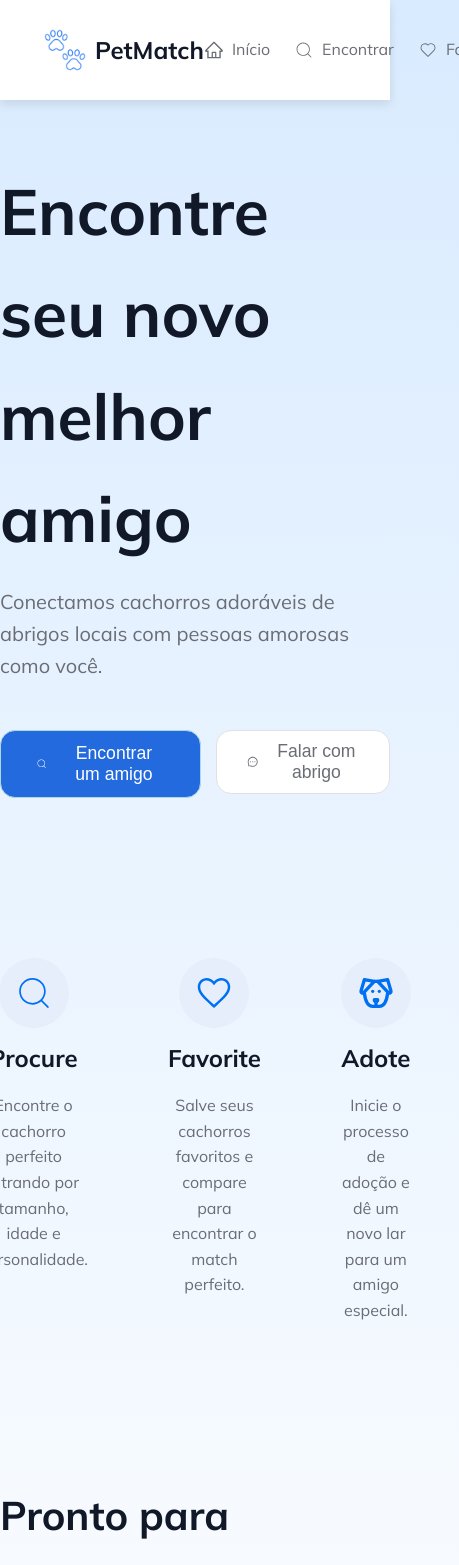
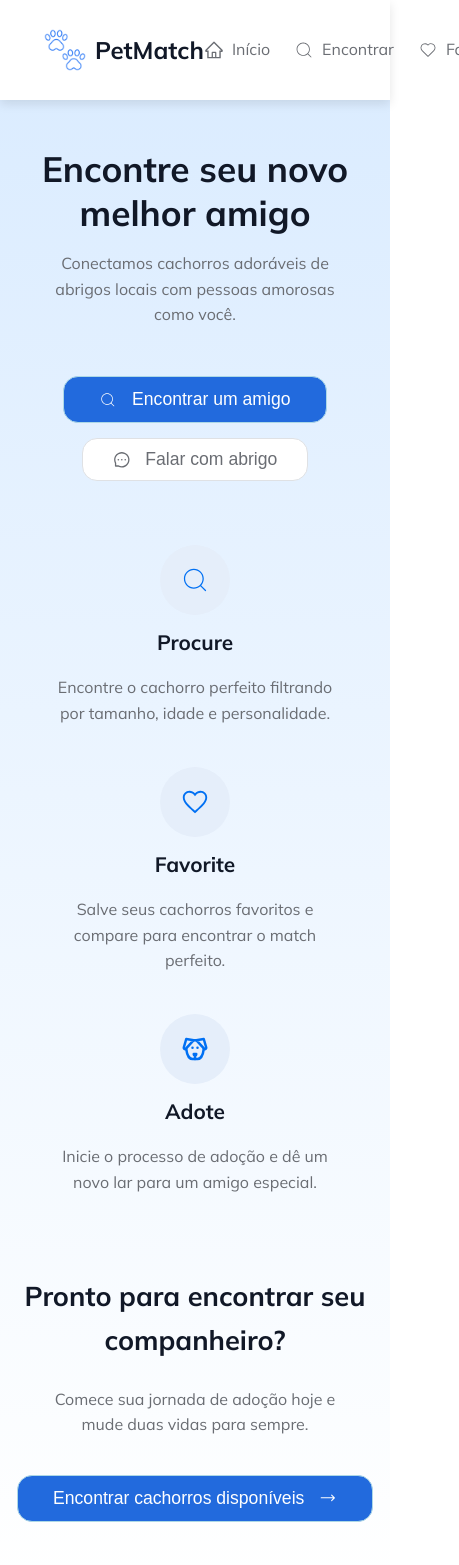
Before and after one commit to GGhiaroni/petmatch, a React (Vite) app: page / in a window 390 px wide. Shown: the top 1565 px of the page, 459 px wide, since content can reach past the window. Built offline with nearby package versions, Linux system fonts and the light colour scheme.

Commit message:
tornando a home responsiva para todos os dispositivos

```diff
--- a/src/componentes/HeroSection/index.jsx
+++ b/src/componentes/HeroSection/index.jsx
@@ -10,21 +10,62 @@ const HeroSectionContainer = styled.section`
   display: flex;
   flex-direction: column;
   align-items: center;
+
+  @media (max-width: 768px) {
+    margin: 6rem auto;
+  }
+
+  @media (max-width: 480px) {
+    margin: 8rem auto 2rem auto;
+  }
 `;
 
 const H1Estilizado = styled.h1`
   font-size: 4rem;
   color: var(--corTextoPrincipal);
+  text-align: center;
+
+  @media (max-width: 1024px) {
+    font-size: 3rem;
+  }
+
+  @media (max-width: 768px) {
+    font-size: 2.5rem;
+    line-height: normal;
+    margin-top: 1.2rem;
+  }
+
+  @media (max-width: 480px) {
+    font-size: 2.2rem;
+    line-height: normal;
+  }
 `;
 
 const SpanEstilizado = styled.span`
   font-size: 1.25rem;
   color: var(--corTexto);
   margin-top: 1rem;
+  text-align: center;
+
+  @media (max-width: 1024px) {
+    font-size: 1.5rem;
+  }
+
+  @media (max-width: 768px) {
+    font-size: 1.1rem;
+    max-width: 500px;
+  }
+
+  @media (max-width: 480px) {
+    font-size: 1rem;
+    max-width: 300px;
+  }
 `;
 
 const ContainerBotoes = styled.div`
   display: flex;
+  flex-wrap: wrap;
+  justify-content: center;
   gap: 15px;
   margin-top: 3rem;
 `;
--- a/src/componentes/HeroSectionIcones/index.jsx
+++ b/src/componentes/HeroSectionIcones/index.jsx
@@ -6,9 +6,21 @@ import styled from "styled-components";
 const ContainerIcones = styled.div`
   display: flex;
   gap: 5rem;
-  margin-top: 10rem;
+  margin-top: 7rem;
   justify-content: center;
   padding: 0 3rem;
+
+  @media (max-width: 768px) {
+    margin-top: 6rem;
+    gap: 3rem;
+  }
+
+  @media (max-width: 480px) {
+    flex-direction: column;
+    align-items: center;
+    margin-top: 4rem;
+    gap: 2.5rem;
+  }
 `;
 
 const ItemIcone = styled.div`
@@ -30,16 +42,28 @@ const IconeContainer = styled.div`
 const IconeLupaEstilizado = styled(CiSearch)`
   color: #0070f3;
   font-size: 40px;
+
+  @media (max-width: 480px) {
+    font-size: 30px;
+  }
 `;
 
 const IconeCoracaoEstilizado = styled(IoMdHeartEmpty)`
   color: #0070f3;
   font-size: 40px;
+
+  @media (max-width: 480px) {
+    font-size: 30px;
+  }
 `;
 
 const IconeCachorroEstilizado = styled(TbDog)`
   color: #0070f3;
   font-size: 40px;
+
+  @media (max-width: 480px) {
+    font-size: 30px;
+  }
 `;
 
 const TituloIcone = styled.div`
@@ -48,13 +72,21 @@ const TituloIcone = styled.div`
   margin-top: 0.7rem;
   margin-bottom: 1rem;
   color: var(--corTextoPrincipal);
+
+  @media (max-width: 480px) {
+    font-size: 1.3rem;
+  }
 `;
 
 const DescricaoIcone = styled.div`
   font-size: 1rem;
   text-align: center;
-  max-width: 500px;
   color: var(--corTexto);
+
+  @media (max-width: 480px) {
+    font-size: 1rem;
+    max-width: 500px;
+  }
 `;
 
 const HeroSectionIcones = () => {
--- a/src/componentes/TextoInferior/index.jsx
+++ b/src/componentes/TextoInferior/index.jsx
@@ -10,16 +10,43 @@ const TextoInferiorContainer = styled.div`
   margin-bottom: 6rem;
   gap: 1.5rem;
   align-items: center;
+
+  @media (max-width: 480px) {
+    margin-top: 5rem;
+    margin-bottom: 4rem;
+  }
 `;
 
 const TextoPrincipal = styled.h3`
   color: var(--corTextoPrincipal);
   font-size: 2.5rem;
+  text-align: center;
+
+  @media (max-width: 768px) {
+    font-size: 2rem;
+  }
+
+  @media (max-width: 480px) {
+    font-size: 1.7rem;
+  }
 `;
 
 const TextoDescricao = styled.span`
   color: var(--corTexto);
   font-size: 1.5rem;
+  text-align: center;
+
+  @media (max-width: 768px) {
+    font-size: 1.2rem;
+    max-width: 500px;
+    margin-bottom: 0.8rem;
+  }
+
+  @media (max-width: 480px) {
+    font-size: 1rem;
+    max-width: 300px;
+    margin-bottom: 0.8rem;
+  }
 `;
 
 const TextoInferior = () => {
```
